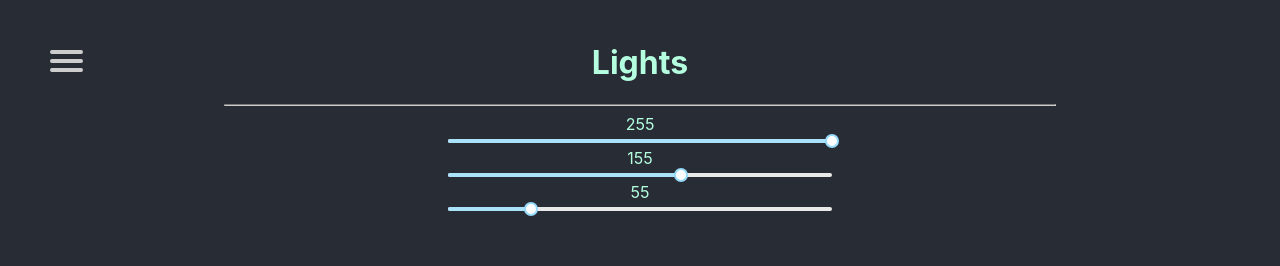
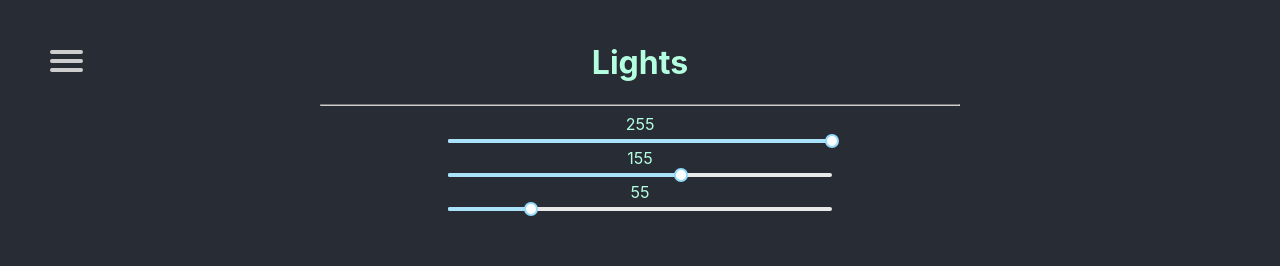
Before and after one commit to pmusgrave/iot-dashboard, a React (Create React App) app: page / in a window 1280 px wide. Shown: the top 266 px of the page. Built offline with nearby package versions, Linux system fonts and the light colour scheme.

Commit message:
extend root component to fill the entire screen

```diff
--- a/src/App.css
+++ b/src/App.css
@@ -1,18 +1,17 @@
+html, body, #root, #root>div {
+  height: 100%;
+  overflow:hidden;
+}
+
 .App {
   text-align: center;
   background-color: #282c34;
   color: #b5ffe1;
-  height:100vh;
-}
-
-.App-logo {
-  height: 40vmin;
-  pointer-events: none;
+  height: 100%;
 }
 
 .App-header {
   background-color: #282c34;
-  min-height: 100vh;
   display: flex;
   flex-direction: column;
   align-items: center;
@@ -45,17 +44,17 @@ hr {
 .sensortag_settings {
   width: 50%;
   margin: 0 auto;
-  width: 65vw;
   align-items: center;
   justify-content: center;
   background-color: #282c34;
+  height:100vh;
 }
 
 .lights_settings {
   width: 50%;
   margin: 0 auto;
-  width: 65vw;
   align-items: center;
+  vertical-align: bottom;
   justify-content: center;
   background-color: #282c34;
 }
```
